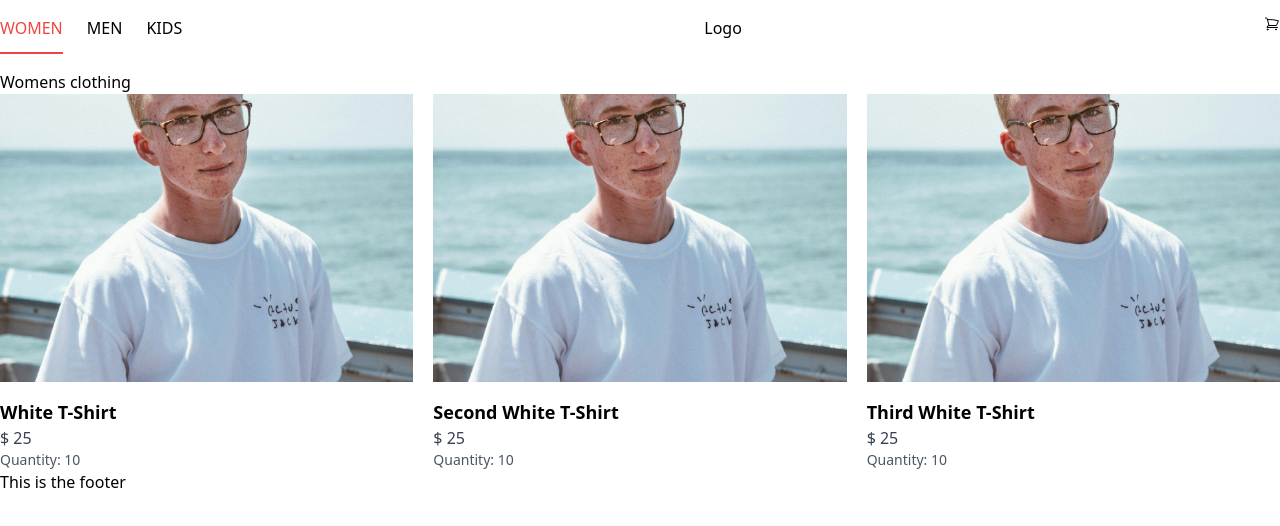
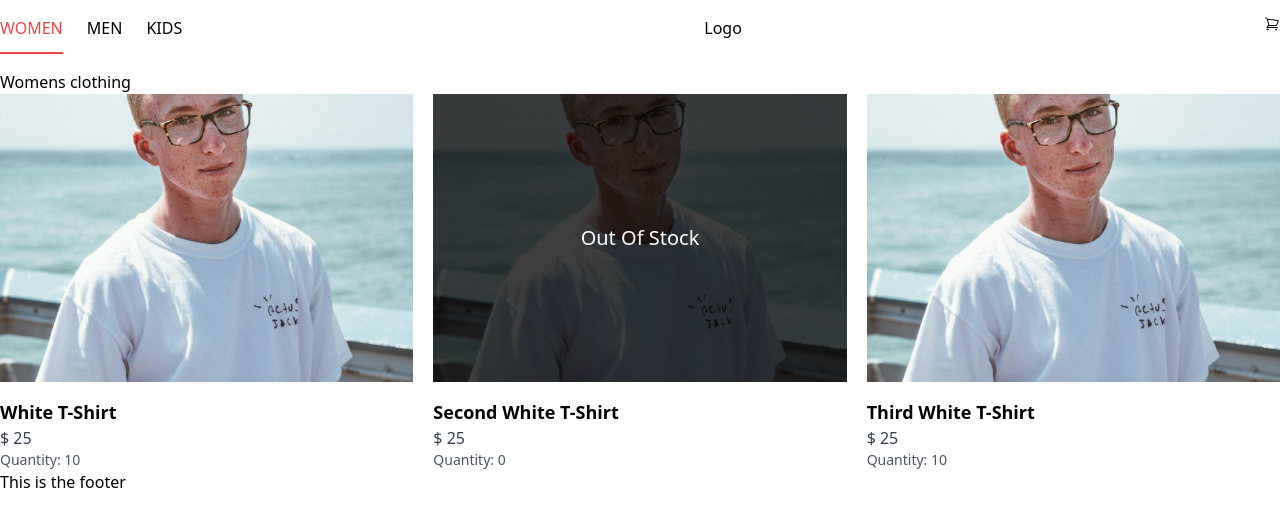
Before and after one commit to mitkapanarin/online_shop, a React (Vite) app in the folder frontend/: page /women in a window 1280 px wide. Shown: the top 526 px of the page. Built offline with nearby package versions, Linux system fonts and the light colour scheme.

Commit message:
cart icon work in progress

```diff
--- a/frontend/src/Pages/Women.tsx
+++ b/frontend/src/Pages/Women.tsx
@@ -16,7 +16,7 @@ export class Women extends Component {
       name: "second White T-Shirt",
       image: "./sample-image.jpg",
       price: 25,
-      quantity: 10,
+      quantity: 0,
     },
     {
       id: "3",
@@ -27,14 +27,25 @@ export class Women extends Component {
     },
   ];
 
+  // this is the redux state
+  cart = ["3"];
+
   render() {
     return (
       <div>
         <h1>Womens clothing</h1>
 
         <div className="grid grid-cols-3 gap-5">
-          {this.data?.map((product: IProductCardProps) => (
-            <ProductCard {...product} />
+          {this.data?.map((product: IProductCardProps, index: number) => (
+            <ProductCard
+              key={index}
+              {...product}
+              isSelected={
+                this.cart.find((item) => product.id == item) ? true : false
+              }
+              addToCartFn={() => console.log("Add to cart")}
+              removeFromCartFn={() => console.log("Remove from cart")}
+            />
           ))}
         </div>
       </div>
--- a/frontend/src/components/Cards/ProductCard.tsx
+++ b/frontend/src/components/Cards/ProductCard.tsx
@@ -1,11 +1,47 @@
 import { Component } from "react";
-import { IProductCardProps } from "../../types/interface";
+import { IProductCardProps, IProductOnCartStats } from "../../types/interface";
+import { MdAddShoppingCart } from "react-icons/md";
+import { MdOutlineRemoveShoppingCart } from "react-icons/md";
 
-export class ProductCard extends Component<IProductCardProps> {
+export class ProductCard extends Component<
+  IProductCardProps & IProductOnCartStats,
+  { isHovered: boolean }
+> {
+  constructor(props: IProductCardProps & IProductOnCartStats) {
+    super(props);
+    this.state = {
+      isHovered: false,
+    };
+  }
+
+  handleMouseEnter = () => {
+    this.setState({ isHovered: true });
+  };
+
+  handleMouseLeave = () => {
+    this.setState({ isHovered: false });
+  };
+
   render() {
-    const { image, name, price, quantity, id } = this.props;
+    const {
+      image,
+      name,
+      price,
+      quantity,
+      id,
+      isSelected,
+      addToCartFn,
+      removeFromCartFn,
+    } = this.props;
+    const { isHovered } = this.state;
+
     return (
-      <div className="capitalize" id={id}>
+      <div
+        className="capitalize"
+        id={id}
+        onMouseEnter={this.handleMouseEnter}
+        onMouseLeave={this.handleMouseLeave}
+      >
         <div className="relative">
           <img
             src={image}
@@ -17,6 +53,25 @@ export class ProductCard extends Component<IProductCardProps> {
               Out of Stock
             </div>
           )}
+          {isHovered && isSelected == false && quantity > 0 && (
+            <button
+              type="button"
+              className="cursor-pointer absolute bottom-[-20px] right-4 bg-green-400 p-3 rounded-full shadow-lg"
+              onClick={addToCartFn}
+            >
+              <MdAddShoppingCart className="text-2xl text-white" />
+            </button>
+          )}
+
+          {isHovered && isSelected == true && quantity > 0 && (
+            <button
+              type="button"
+              className="cursor-pointer absolute bottom-[-20px] right-4 bg-green-400 p-3 rounded-full shadow-lg"
+              onClick={removeFromCartFn}
+            >
+              <MdOutlineRemoveShoppingCart className="text-2xl text-white" />
+            </button>
+          )}
         </div>
         <h3 className="text-lg font-semibold mt-4">{name}</h3>
         <h6 className="text-md font-medium text-gray-700">$ {price}</h6>
--- a/frontend/src/types/interface.ts
+++ b/frontend/src/types/interface.ts
@@ -1,3 +1,9 @@
+export interface IProductOnCartStats {
+  isSelected: boolean;
+  addToCartFn: () => void;
+  removeFromCartFn: () => void;
+}
+
 export interface IProductCardProps {
   id: string;
   image: string;
```
